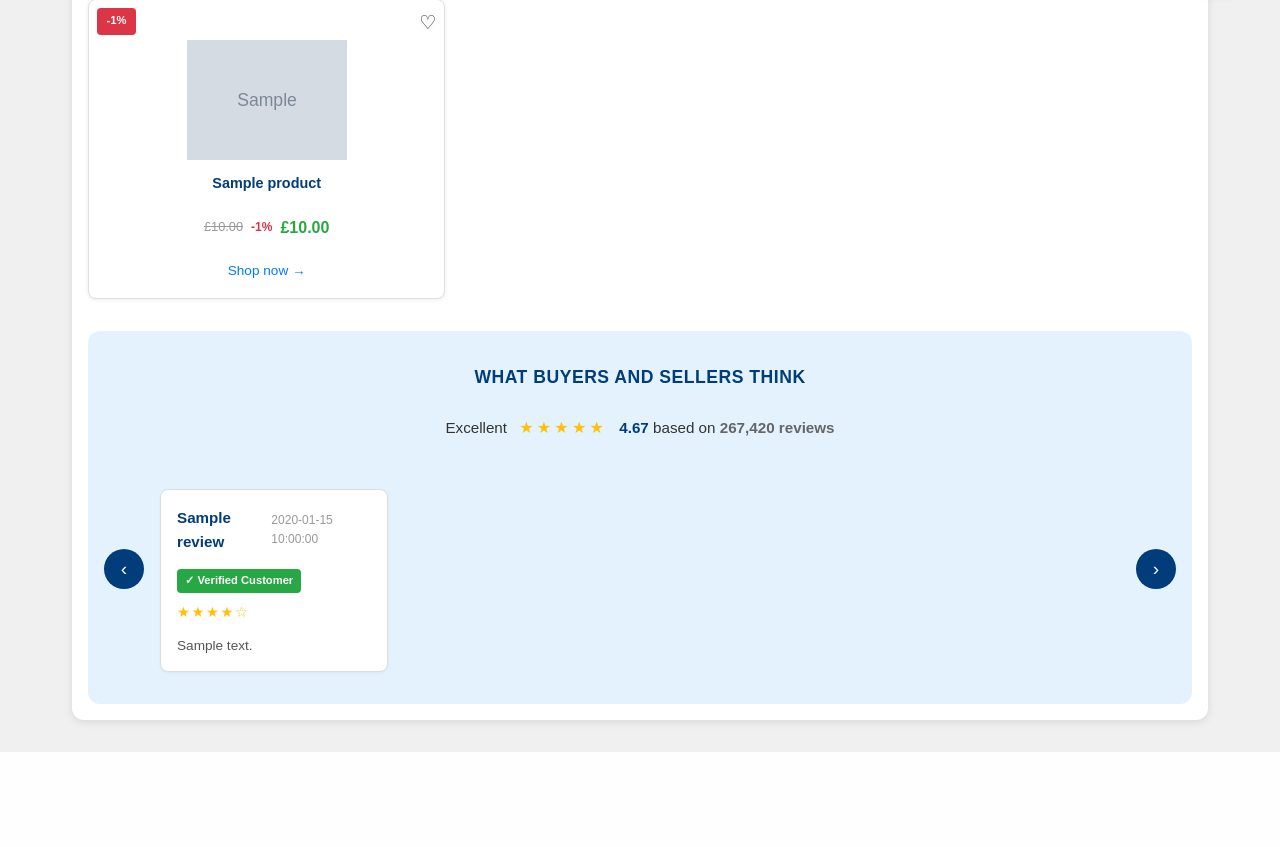
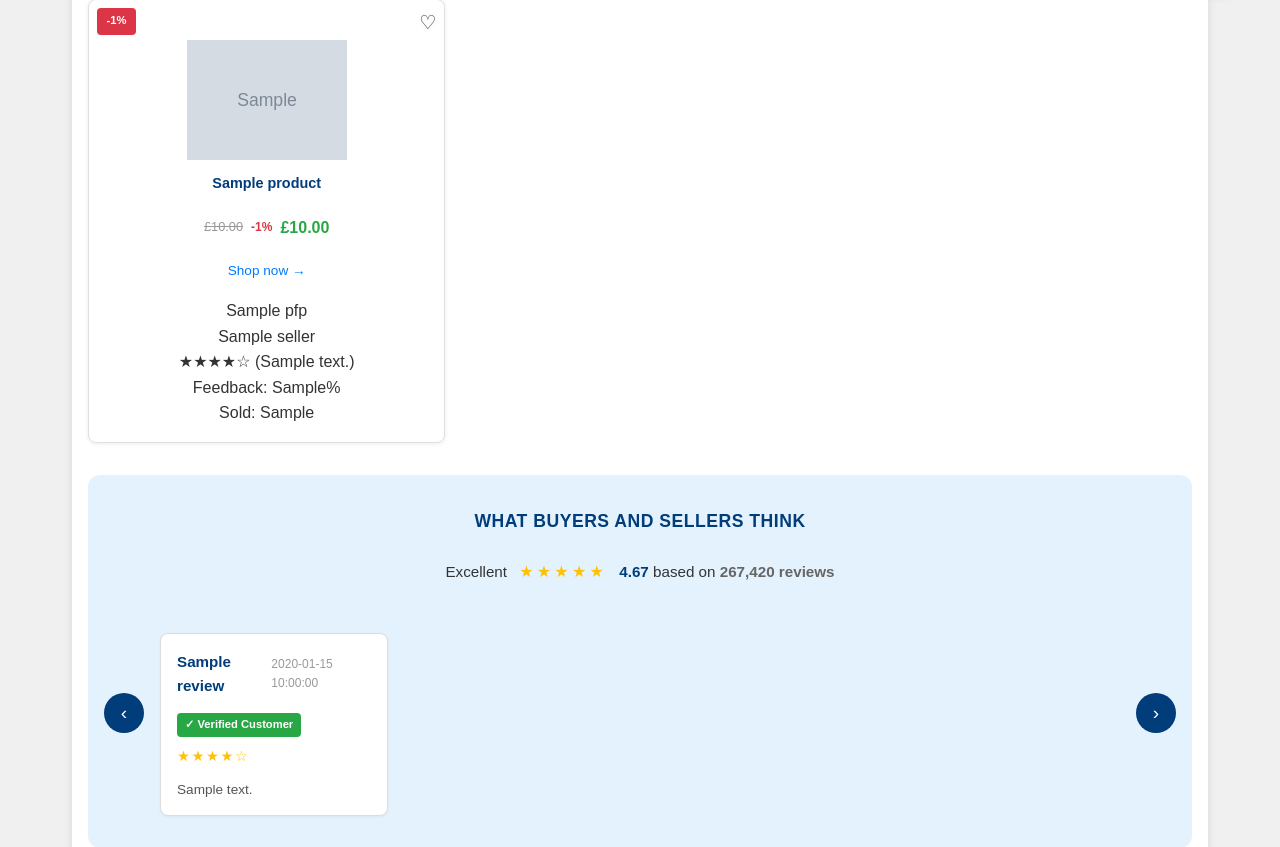
Before and after one commit to Team-3D-UoP/Team-3D-Rep, a Flask app: template Flask project/templates/main_homepage.html in a window 1280 px wide. Shown: the part 778-1625 px from the top of the page. Before the commit the page ends 1530 px from the top, so only its background shows below. Run offline with Flask 3, Linux system fonts and the light colour scheme; the template is opened without the code that fills it: most values are stand-ins (such as "Sample title", 1, 10 or a date in 2020); grey boxes marked "Sample" are stand-in pictures.

Commit message:
ENhacned the guy

```diff
--- a/Flask project/templates/main_homepage.html
+++ b/Flask project/templates/main_homepage.html
@@ -928,129 +928,24 @@
           </div>
           <a href="#" class="offer-shop-link">Shop now →</a>
 
-          {% if product.name == "Pressure Washer" and featured_seller %}
+          {% if product.seller %}
           <div class="seller-info-divider"></div>
           <div class="card-seller-info">
             <div class="card-seller-header">
-              <div class="card-seller-avatar">{{ featured_seller.pfp }}</div>
+              <div class="card-seller-avatar">{{ product.seller.pfp }}</div>
               <div class="card-seller-details">
-                <div class="card-seller-name">{{ featured_seller.name }}</div>
-                <div class="card-seller-rating">{{ '★' * featured_seller.rating|int }}{{ '☆' * (5 - featured_seller.rating|int) }} ({{ featured_seller.reviews }})</div>
+                <div class="card-seller-name">{{ product.seller.name }}</div>
+                <div class="card-seller-rating">{{ '★' * product.seller.rating|int }}{{ '☆' * (5 - product.seller.rating|int) }} ({{ product.seller.reviews }})</div>
               </div>
             </div>
             <div class="card-seller-stats">
               <div class="card-stat-item">
                 <span class="card-stat-label">Feedback:</span>
-                <span class="card-stat-value">{{ featured_seller.positive_feedback }}%</span>
+                <span class="card-stat-value">{{ product.seller.positive_feedback }}%</span>
               </div>
               <div class="card-stat-item">
                 <span class="card-stat-label">Sold:</span>
-                <span class="card-stat-value">{{ featured_seller.products_sold }}</span>
-              </div>
-            </div>
-          </div>
-          {% elif product.name == "Car Cleaning Kit" and secondary_seller %}
-          <div class="seller-info-divider"></div>
-          <div class="card-seller-info">
-            <div class="card-seller-header">
-              <div class="card-seller-avatar alt">{{ secondary_seller.pfp }}</div>
-              <div class="card-seller-details">
-                <div class="card-seller-name">{{ secondary_seller.name }}</div>
-                <div class="card-seller-rating">{{ '★' * secondary_seller.rating|int }}{{ '☆' * (5 - secondary_seller.rating|int) }} ({{ secondary_seller.reviews }})</div>
-              </div>
-            </div>
-            <div class="card-seller-stats">
-              <div class="card-stat-item">
-                <span class="card-stat-label">Feedback:</span>
-                <span class="card-stat-value">{{ secondary_seller.positive_feedback }}%</span>
-              </div>
-              <div class="card-stat-item">
-                <span class="card-stat-label">Sold:</span>
-                <span class="card-stat-value">{{ secondary_seller.products_sold }}</span>
-              </div>
-            </div>
-          </div>
-          {% elif product.name == "Oil Filter" and tertiary_seller %}
-          <div class="seller-info-divider"></div>
-          <div class="card-seller-info">
-            <div class="card-seller-header">
-              <div class="card-seller-avatar alt-2">{{ tertiary_seller.pfp }}</div>
-              <div class="card-seller-details">
-                <div class="card-seller-name">{{ tertiary_seller.name }}</div>
-                <div class="card-seller-rating">{{ '★' * tertiary_seller.rating|int }}{{ '☆' * (5 - tertiary_seller.rating|int) }} ({{ tertiary_seller.reviews }})</div>
-              </div>
-            </div>
-            <div class="card-seller-stats">
-              <div class="card-stat-item">
-                <span class="card-stat-label">Feedback:</span>
-                <span class="card-stat-value">{{ tertiary_seller.positive_feedback }}%</span>
-              </div>
-              <div class="card-stat-item">
-                <span class="card-stat-label">Sold:</span>
-                <span class="card-stat-value">{{ tertiary_seller.products_sold }}</span>
-              </div>
-            </div>
-          </div>
-          {% elif product.name == "Air Freshener Pack" and quaternary_seller %}
-          <div class="seller-info-divider"></div>
-          <div class="card-seller-info">
-            <div class="card-seller-header">
-              <div class="card-seller-avatar alt-3">{{ quaternary_seller.pfp }}</div>
-              <div class="card-seller-details">
-                <div class="card-seller-name">{{ quaternary_seller.name }}</div>
-                <div class="card-seller-rating">{{ '★' * quaternary_seller.rating|int }}{{ '☆' * (5 - quaternary_seller.rating|int) }} ({{ quaternary_seller.reviews }})</div>
-              </div>
-            </div>
-            <div class="card-seller-stats">
-              <div class="card-stat-item">
-                <span class="card-stat-label">Feedback:</span>
-                <span class="card-stat-value">{{ quaternary_seller.positive_feedback }}%</span>
-              </div>
-              <div class="card-stat-item">
-                <span class="card-stat-label">Sold:</span>
-                <span class="card-stat-value">{{ quaternary_seller.products_sold }}</span>
-              </div>
-            </div>
-          </div>
-          {% elif product.name == "Roof Bars Set" and quinary_seller %}
-          <div class="seller-info-divider"></div>
-          <div class="card-seller-info">
-            <div class="card-seller-header">
-              <div class="card-seller-avatar alt-4">{{ quinary_seller.pfp }}</div>
-              <div class="card-seller-details">
-                <div class="card-seller-name">{{ quinary_seller.name }}</div>
-                <div class="card-seller-rating">{{ '★' * quinary_seller.rating|int }}{{ '☆' * (5 - quinary_seller.rating|int) }} ({{ quinary_seller.reviews }})</div>
-              </div>
-            </div>
-            <div class="card-seller-stats">
-              <div class="card-stat-item">
-                <span class="card-stat-label">Feedback:</span>
-                <span class="card-stat-value">{{ quinary_seller.positive_feedback }}%</span>
-              </div>
-              <div class="card-stat-item">
-                <span class="card-stat-label">Sold:</span>
-                <span class="card-stat-value">{{ quinary_seller.products_sold }}</span>
-              </div>
-            </div>
-          </div>
-          {% elif product.name == "Engine Oil 5L" and senary_seller %}
-          <div class="seller-info-divider"></div>
-          <div class="card-seller-info">
-            <div class="card-seller-header">
-              <div class="card-seller-avatar alt-5">{{ senary_seller.pfp }}</div>
-              <div class="card-seller-details">
-                <div class="card-seller-name">{{ senary_seller.name }}</div>
-                <div class="card-seller-rating">{{ '★' * senary_seller.rating|int }}{{ '☆' * (5 - senary_seller.rating|int) }} ({{ senary_seller.reviews }})</div>
-              </div>
-            </div>
-            <div class="card-seller-stats">
-              <div class="card-stat-item">
-                <span class="card-stat-label">Feedback:</span>
-                <span class="card-stat-value">{{ senary_seller.positive_feedback }}%</span>
-              </div>
-              <div class="card-stat-item">
-                <span class="card-stat-label">Sold:</span>
-                <span class="card-stat-value">{{ senary_seller.products_sold }}</span>
+                <span class="card-stat-value">{{ product.seller.products_sold }}</span>
               </div>
             </div>
           </div>
```
